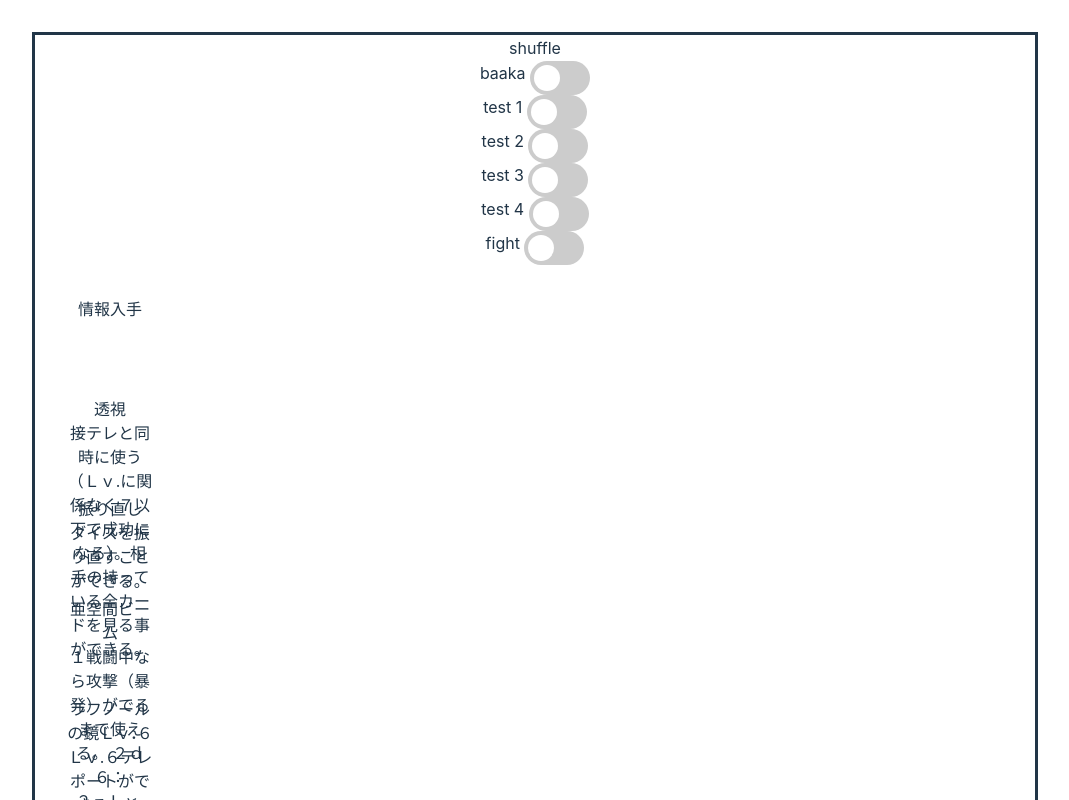
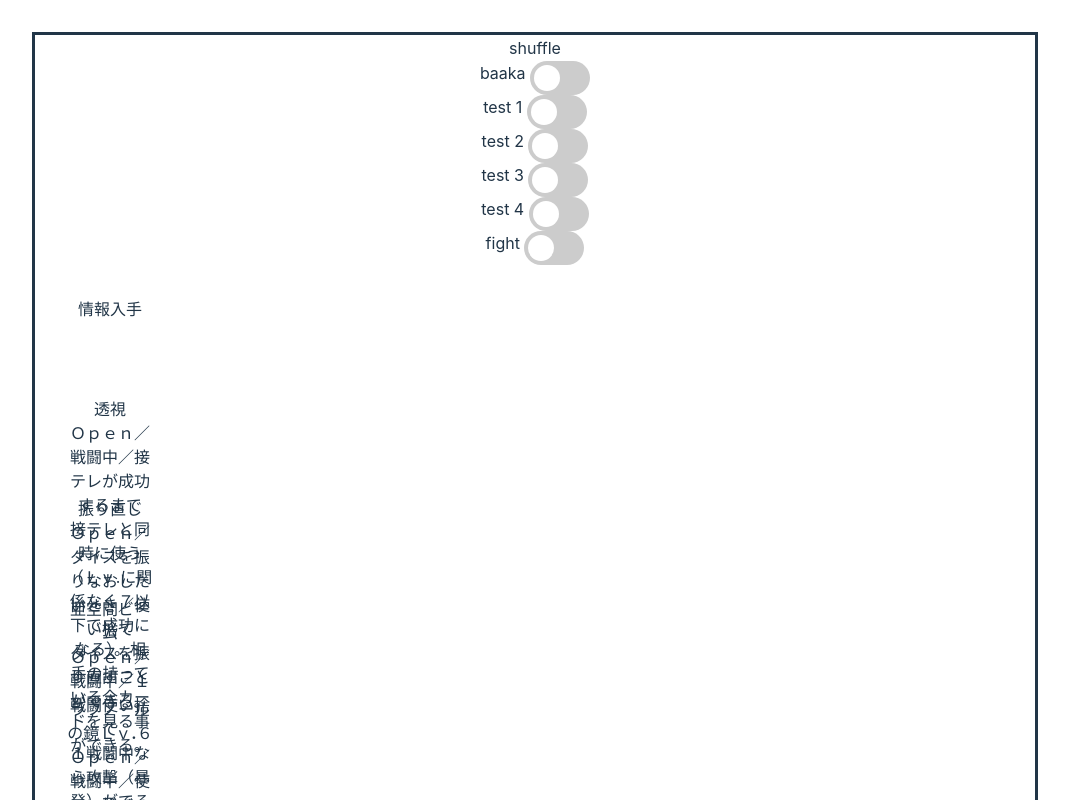
Before and after one commit to angel-kishimoto/board-test, a Svelte app: page / in a window 1280 px wide. Shown: the top 800 px of the page, without its empty margins (105-1174 px from the left). Built offline with nearby package versions, Linux system fonts and the light colour scheme.

Commit message:
add condition text

```diff
--- a/src/App.svelte
+++ b/src/App.svelte
@@ -140,6 +140,9 @@
           >
             {#if card.description}
               <strong class="flex-nowrap text-[8px] p-0">{card.name}</strong>
+              {#if card.condition}
+                <div class="text-[5px] m-0 p-0 pl-1 pr-1">{card.condition}</div>
+              {/if}
               <div
                 class="text-[5px] whitespace-pre-wrap text-left p-1 leading-tight"
               >
```
